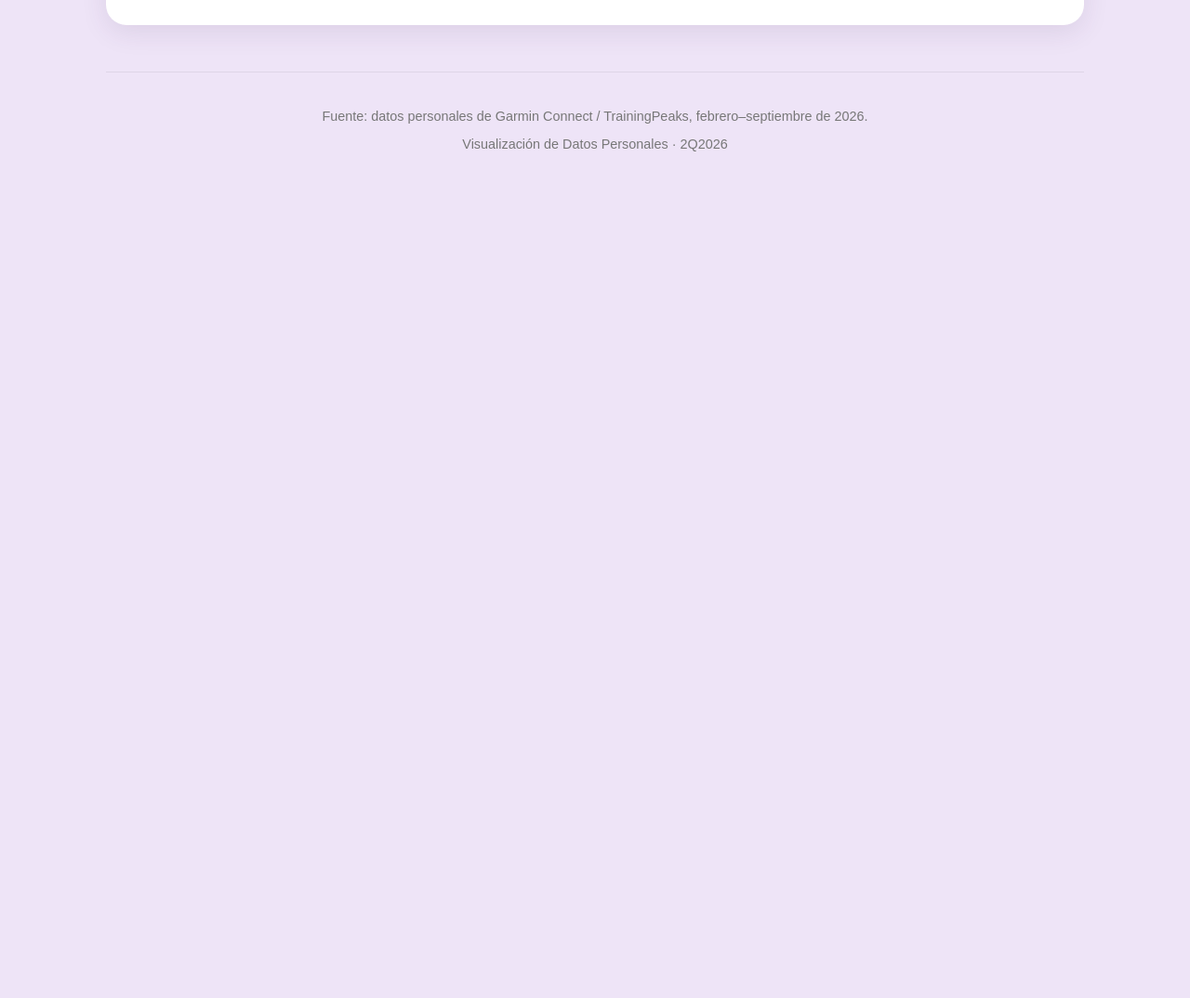
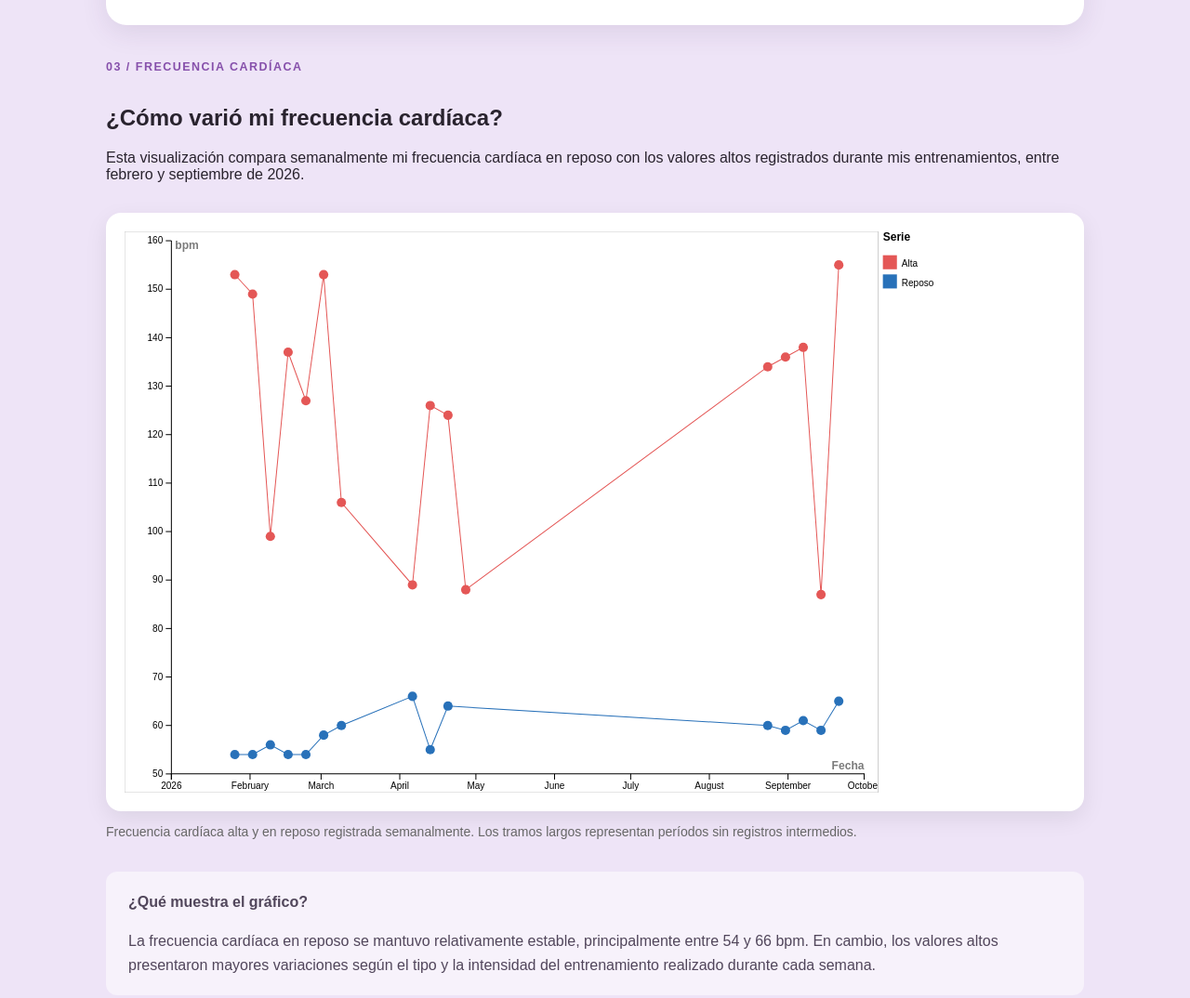
Before and after one commit to valenbza/infovis, a plain HTML site: page tp2/index.html in a window 1280 px wide. Shown: the part 1017-2091 px from the top of the page at 93% size. Before the commit the page ends 1264 px from the top, so only its background shows below. Drawn offline with Linux system fonts and the light colour scheme; a script that the page names is missing.

Commit message:
Update index.html

```diff
--- a/tp2/index.html
+++ b/tp2/index.html
@@ -246,7 +246,57 @@
     </div>
 
   </section>
+  <section id="frecuencia-cardiaca">
+  <span class="section-label">03 / FRECUENCIA CARDÍACA</span>
 
+  <h2>¿Cómo varió mi frecuencia cardíaca?</h2>
+
+  <p>
+    Esta visualización compara semanalmente mi frecuencia cardíaca
+    en reposo con los valores altos registrados durante mis entrenamientos,
+    entre febrero y septiembre de 2026.
+  </p>
+
+  <figure style="margin: 32px 0;">
+    <div style="
+      background-color: #ffffff;
+      padding: 20px;
+      border-radius: 16px;
+      box-shadow: 0 8px 24px rgba(0, 0, 0, 0.08);
+    ">
+      <img
+        src="frecuencia_cardiaca.svg"
+        alt="Evolución semanal de la frecuencia cardíaca alta y en reposo"
+        style="
+          display: block;
+          width: 100%;
+          height: auto;
+        "
+      >
+    </div>
+
+    <figcaption style="
+      margin-top: 12px;
+      color: #666666;
+      font-size: 14px;
+      line-height: 1.5;
+    ">
+      Frecuencia cardíaca alta y en reposo registrada semanalmente.
+      Los tramos largos representan períodos sin registros intermedios.
+    </figcaption>
+  </figure>
+
+  <div class="chart-note">
+    <strong>¿Qué muestra el gráfico?</strong>
+
+    <p>
+      La frecuencia cardíaca en reposo se mantuvo relativamente estable,
+      principalmente entre 54 y 66 bpm. En cambio, los valores altos
+      presentaron mayores variaciones según el tipo y la intensidad del
+      entrenamiento realizado durante cada semana.
+    </p>
+  </div>
+</section>
   <footer>
     <p>
       Fuente: datos personales de Garmin Connect /
```
